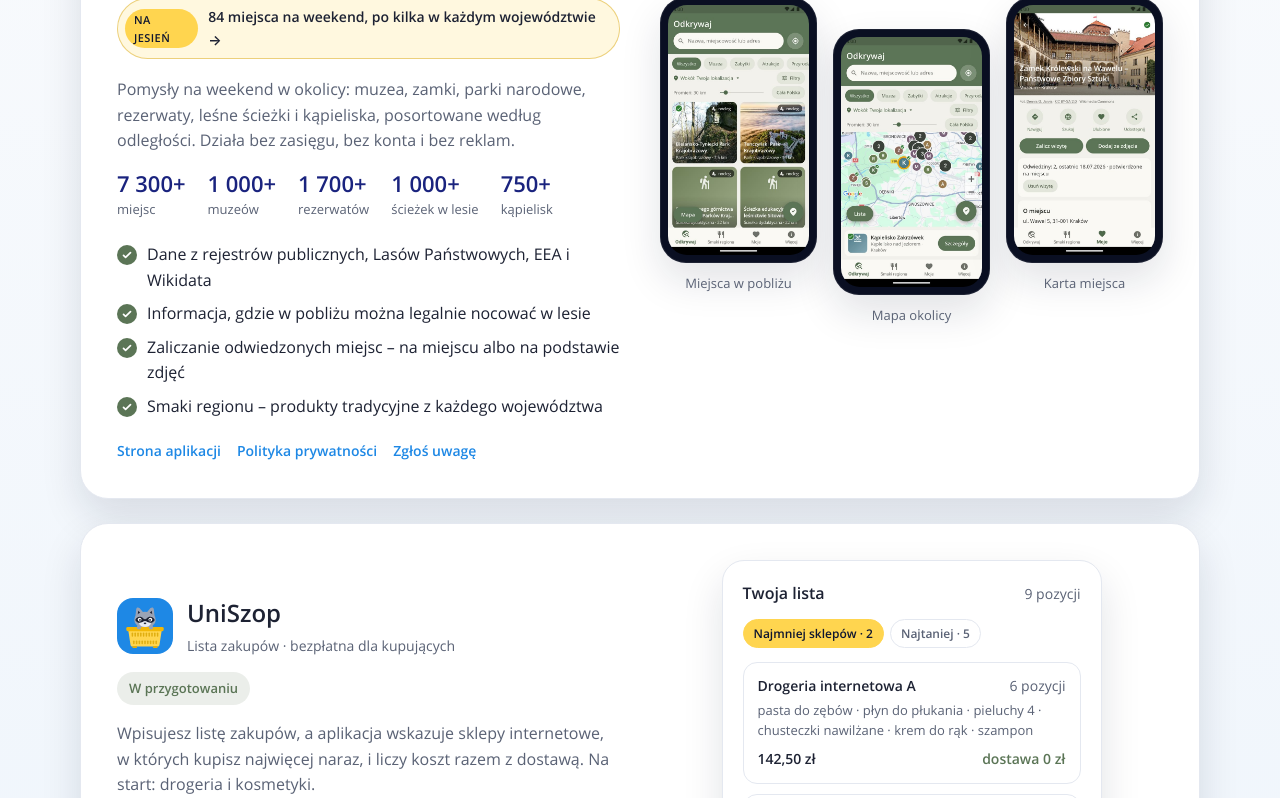
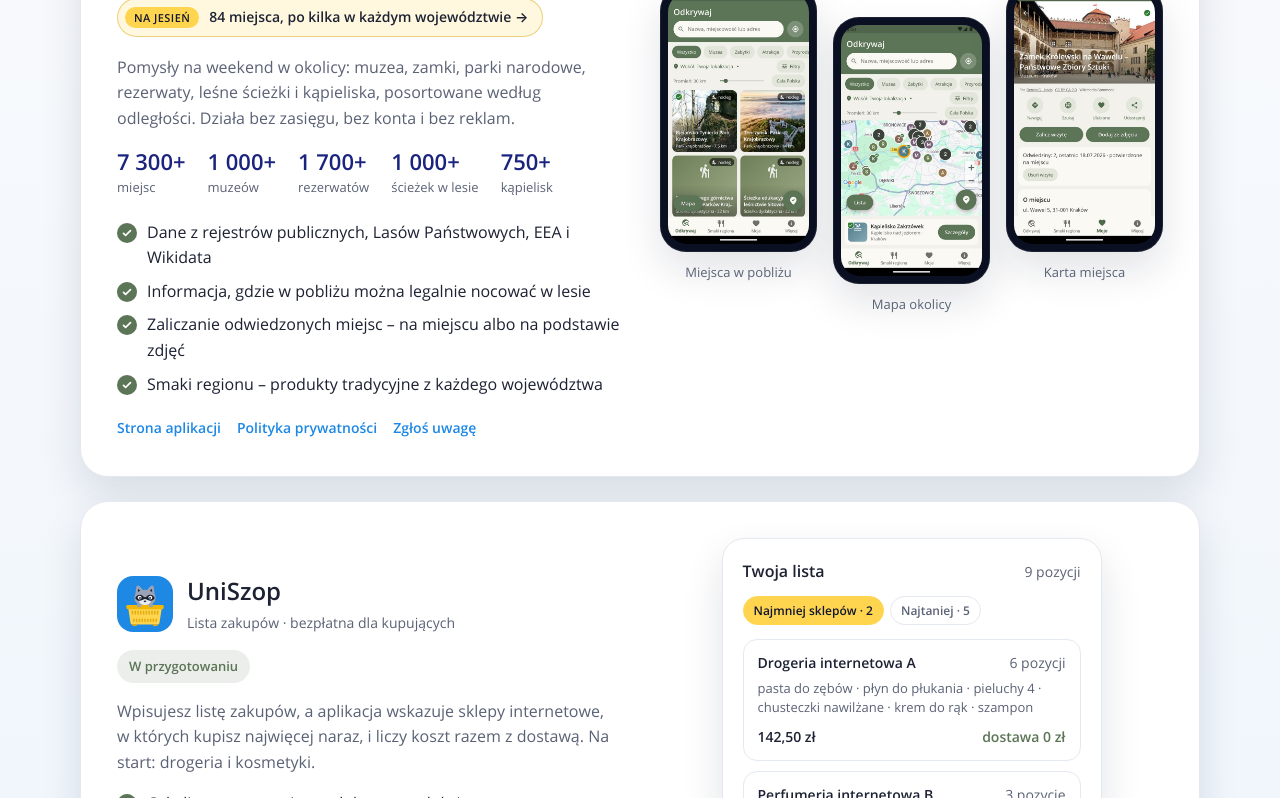
Before and after one commit to appstormeu/appstorm.eu, a plain HTML site: page index.html in a window 1280 px wide. Shown: the part 1746-2544 px from the top of the page. Drawn offline with Linux system fonts and the light colour scheme.

Commit message:
Season pill: "Na jesień" badge stays on one line, shorter text
The two-word badge shrank and wrapped, pushing the arrow to its own line.

Co-Authored-By: Claude Opus 5.5 <noreply@anthropic.com>

```diff
--- a/index.html
+++ b/index.html
@@ -131,7 +131,7 @@
   .play-badge { display: block; width: max-content; line-height: 0; margin: 12px 0 14px; }
   .play-badge img { height: 48px; width: auto; }
   .season-pill { display: inline-flex; align-items: center; gap: 10px; margin: 0 0 18px; padding: 7px 14px 7px 7px; border-radius: 999px; background: rgba(255, 213, 79, 0.18); border: 1px solid rgba(214, 160, 0, 0.45); color: var(--ink); font-weight: 600; font-size: 14px; text-decoration: none; }
-  .season-pill b { background: #FFD54F; color: #0F1630; border-radius: 999px; padding: 2px 9px; font-size: 11px; text-transform: uppercase; letter-spacing: 0.04em; }
+  .season-pill b { background: #FFD54F; color: #0F1630; border-radius: 999px; padding: 2px 9px; font-size: 11px; text-transform: uppercase; letter-spacing: 0.04em; white-space: nowrap; flex-shrink: 0; }
   .season-pill:hover { background: rgba(255, 213, 79, 0.3); }
   .links { display: flex; flex-wrap: wrap; gap: 16px; font-size: 14px; }
   .links a { color: var(--blue); text-decoration: none; font-weight: 600; }
@@ -281,7 +281,7 @@
             </div>
           </div>
           <a class="play-badge" href="https://play.google.com/store/apps/details?id=pl.appstorm.weekendwregionie&amp;utm_source=appstorm.eu&amp;utm_campaign=strona-glowna"><img src="assets/img/google-play-badge-pl.svg" alt="Pobierz z Google Play" width="162" height="48"></a>
-          <a class="season-pill" href="weekend-w-regionie/jesienne-weekendy.html"><b>Na jesień</b> 84 miejsca na weekend, po kilka w każdym województwie →</a>
+          <a class="season-pill" href="weekend-w-regionie/jesienne-weekendy.html"><b>Na jesień</b> 84 miejsca, po kilka w każdym województwie&nbsp;→</a>
           <p>Pomysły na weekend w okolicy: muzea, zamki, parki narodowe, rezerwaty, leśne ścieżki i kąpieliska, posortowane według odległości. Działa bez zasięgu, bez konta i bez reklam.</p>
           <div class="stats" aria-label="Co jest w aplikacji">
             <div><b>7 300+</b><span>miejsc</span></div>
```
Also changed, not shown: weekend-w-regionie/index.html (+2 -2 lines).
